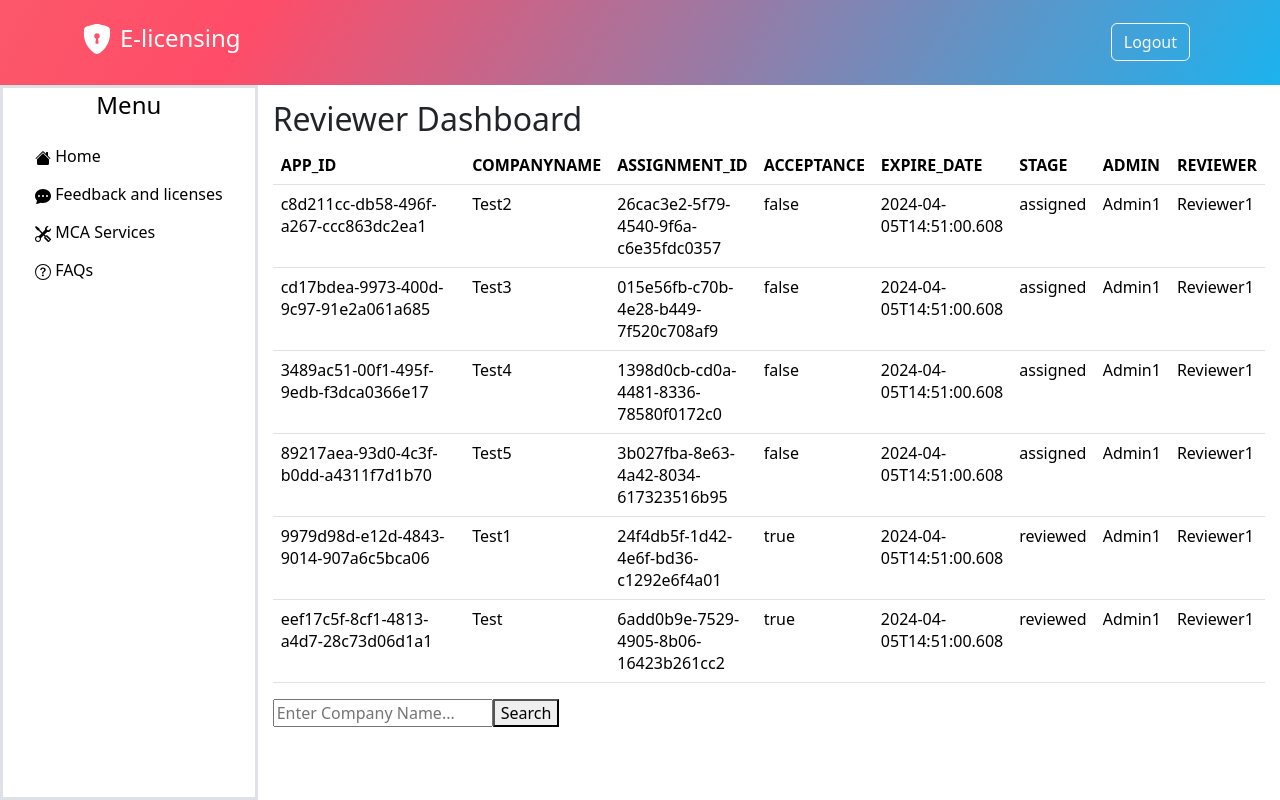
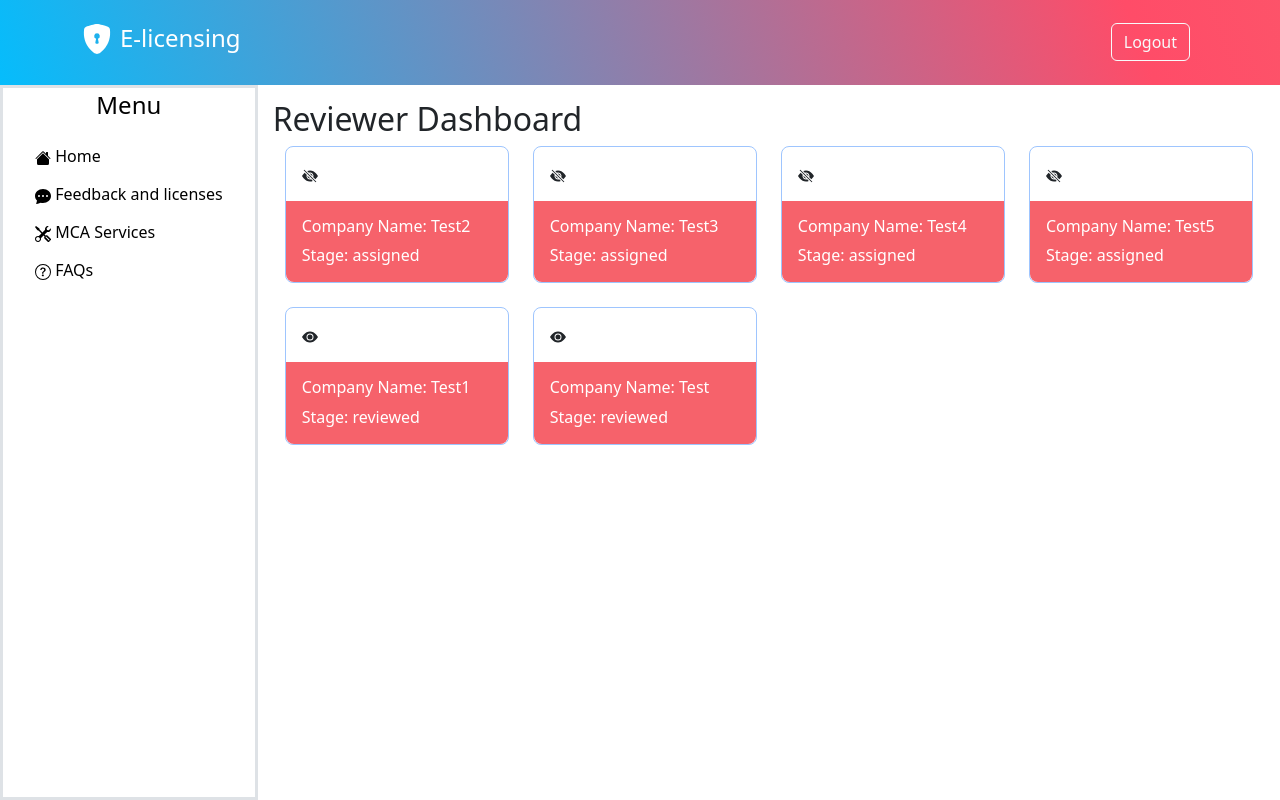
Before and after one commit to bhawansh-bns/final-screens, a React (Create React App) app: page /reviewer-dashboard in a window 1280 px wide. Built offline with nearby package versions, Linux system fonts and the light colour scheme.

Commit message:
reviewer dashboard done

```diff
--- a/src/components/AdminCard/Cards.js
+++ b/src/components/AdminCard/Cards.js
@@ -115,7 +115,10 @@ const Cards = ({ data, excludeColumns = [], account }) => {
                     </svg>
                   )}
                 </div>
-                <div className="card-body bg-info rounded-bottom-3 text-white">
+                <div
+                  className="card-body rounded-bottom-3 text-white"
+                  style={{ background: "#9370DB" }}
+                >
                   <h6 className="card-title">
                     Company Name: {item.CompanyName}
                   </h6>
--- /dev/null
+++ b/src/components/ReviewerCard/Cards.js
@@ -0,0 +1,127 @@
+import React, { useState } from "react";
+import SearchPopup from "../../reviewer/SearchPopup";
+import styles from "./styles.css";
+
+const Cards = ({ data, excludeColumns = [], account }) => {
+  if (!data || !data.length) {
+    return <h4>Loading...</h4>;
+  } else {
+    console.log(data);
+  }
+
+  const filteredColumns = Object.keys(data[0]).filter(
+    (key) => !excludeColumns.includes(key)
+  );
+  const [companyName, setCompanyName] = useState("");
+  const setName = (name) => {
+    setCompanyName(name["CompanyName"]);
+    console.log(companyName);
+  };
+  return (
+    <div>
+      <div
+        class="modal fade"
+        id="getAssignmentsModal"
+        tabindex="-1"
+        aria-labelledby="getAssignmentsModalLabel"
+        aria-hidden="true"
+      >
+        <div class="modal-dialog modal-dialog-scrollable modal-lg">
+          <div class="modal-content">
+            <div class="modal-header">
+              <h1 class="modal-title fs-5" id="getAssignmentsModalLabel">
+                {companyName}
+              </h1>
+              <button
+                type="button"
+                class="btn-close"
+                data-bs-dismiss="modal"
+                aria-label="Close"
+              ></button>
+            </div>
+            <div class="modal-body">
+              <SearchPopup accountName={account} companyName={companyName} />
+            </div>
+          </div>
+        </div>
+      </div>
+
+      <div className="container">
+        <div className="row">
+          {data.map((item) => (
+            <div
+              className="col-md-3 mb-2"
+              key={item.id}
+              data-bs-toggle="modal"
+              data-bs-target="#getAssignmentsModal"
+              onClick={() => setName(item)}
+            >
+              <div className="card border border-primary-subtle rounded-3 mb-3">
+                <div class="mx-3 my-3">
+                  {item.Stage == "assigned" ? (
+                    <svg
+                      xmlns="http://www.w3.org/2000/svg"
+                      width="16"
+                      height="16"
+                      fill="currentColor"
+                      class="bi bi-eye-slash-fill"
+                      viewBox="0 0 16 16"
+                    >
+                      <path d="m10.79 12.912-1.614-1.615a3.5 3.5 0 0 1-4.474-4.474l-2.06-2.06C.938 6.278 0 8 0 8s3 5.5 8 5.5a7.029 7.029 0 0 0 2.79-.588zM5.21 3.088A7.028 7.028 0 0 1 8 2.5c5 0 8 5.5 8 5.5s-.939 1.721-2.641 3.238l-2.062-2.062a3.5 3.5 0 0 0-4.474-4.474L5.21 3.089z" />
+                      <path d="M5.525 7.646a2.5 2.5 0 0 0 2.829 2.829l-2.83-2.829zm4.95.708-2.829-2.83a2.5 2.5 0 0 1 2.829 2.829zm3.171 6-12-12 .708-.708 12 12-.708.708z" />
+                    </svg>
+                  ) : item.Stage == "under_review" ? (
+                    <svg
+                      xmlns="http://www.w3.org/2000/svg"
+                      width="30"
+                      height="30"
+                      fill="currentColor"
+                      class="bi bi-hourglass-split"
+                      viewBox="0 0 16 16"
+                    >
+                      <path d="M2.5 15a.5.5 0 1 1 0-1h1v-1a4.5 4.5 0 0 1 2.557-4.06c.29-.139.443-.377.443-.59v-.7c0-.213-.154-.451-.443-.59A4.5 4.5 0 0 1 3.5 3V2h-1a.5.5 0 0 1 0-1h11a.5.5 0 0 1 0 1h-1v1a4.5 4.5 0 0 1-2.557 4.06c-.29.139-.443.377-.443.59v.7c0 .213.154.451.443.59A4.5 4.5 0 0 1 12.5 13v1h1a.5.5 0 0 1 0 1h-11zm2-13v1c0 .537.12 1.045.337 1.5h6.326c.216-.455.337-.963.337-1.5V2h-7zm3 6.35c0 .701-.478 1.236-1.011 1.492A3.5 3.5 0 0 0 4.5 13s.866-1.299 3-1.48V8.35zm1 0v3.17c2.134.181 3 1.48 3 1.48a3.5 3.5 0 0 0-1.989-3.158C8.978 9.586 8.5 9.052 8.5 8.351z" />
+                    </svg>
+                  ) : item.Stage == "reviewed" ? (
+                    <svg
+                      xmlns="http://www.w3.org/2000/svg"
+                      width="16"
+                      height="16"
+                      fill="currentColor"
+                      class="bi bi-eye-fill"
+                      viewBox="0 0 16 16"
+                    >
+                      <path d="M10.5 8a2.5 2.5 0 1 1-5 0 2.5 2.5 0 0 1 5 0z" />
+                      <path d="M0 8s3-5.5 8-5.5S16 8 16 8s-3 5.5-8 5.5S0 8 0 8zm8 3.5a3.5 3.5 0 1 0 0-7 3.5 3.5 0 0 0 0 7z" />
+                    </svg>
+                  ) : (
+                    <svg
+                      xmlns="http://www.w3.org/2000/svg"
+                      width="16"
+                      height="16"
+                      fill="currentColor"
+                      class="bi bi-calendar-x-fill"
+                      viewBox="0 0 16 16"
+                    >
+                      <path d="M4 .5a.5.5 0 0 0-1 0V1H2a2 2 0 0 0-2 2v1h16V3a2 2 0 0 0-2-2h-1V.5a.5.5 0 0 0-1 0V1H4V.5zM16 14V5H0v9a2 2 0 0 0 2 2h12a2 2 0 0 0 2-2zM6.854 8.146 8 9.293l1.146-1.147a.5.5 0 1 1 .708.708L8.707 10l1.147 1.146a.5.5 0 0 1-.708.708L8 10.707l-1.146 1.147a.5.5 0 0 1-.708-.708L7.293 10 6.146 8.854a.5.5 0 1 1 .708-.708z" />
+                    </svg>
+                  )}
+                </div>
+                <div
+                  className="card-body rounded-bottom-3 text-white"
+                  style={{ background: "#f6626b" }}
+                >
+                  <h6 className="card-title">
+                    Company Name: {item.CompanyName}
+                  </h6>
+                  <p className="card-text">Stage: {item.Stage}</p>
+                </div>
+              </div>
+            </div>
+          ))}
+        </div>
+      </div>
+    </div>
+  );
+};
+
+export default Cards;
--- /dev/null
+++ b/src/components/ReviewerCard/styles.css
@@ -0,0 +1,6 @@
+/* .card {
+  background: #ff4c68;
+} */
+.card:hover {
+  box-shadow: 0 0 10px rgba(0, 0, 0, 0.5);
+}
--- a/src/components/table/Table.js
+++ b/src/components/table/Table.js
@@ -27,12 +27,7 @@ const Table = ({ data, excludeColumns = [], account }) => {
         </thead>
         <tbody>
           {data.map((row, index) => (
-            <tr
-              key={index}
-              data-bs-toggle="modal"
-              data-bs-target="#exampleModal"
-              onClick={() => setName(row)}
-            >
+            <tr key={index} onClick={() => setName(row)}>
               {filteredColumns.map((key, index) => (
                 <td key={index}>{row[key]}</td>
               ))}
--- a/src/components/template/HeaderStyles.module.css
+++ b/src/components/template/HeaderStyles.module.css
@@ -1,11 +1,11 @@
 .gradient_background {
   height: 200;
-  background: linear-gradient(300deg, #00bfff, #ff4c68, #ef8172);
+  background: linear-gradient(250deg, #ef8172, #ff4c68, #00bfff);
   background-size: 180% 180%;
-  animation: gradient-animation 18s ease infinite;
+  /* animation: gradient-animation 18s ease infinite; */
 }
 
-@keyframes gradient-animation {
+/* @keyframes gradient-animation {
   0% {
     background-position: 0% 50%;
   }
@@ -15,4 +15,4 @@
   100% {
     background-position: 0% 50%;
   }
-}
+} */
--- a/src/reviewer/ReviewerDashboard.jsx
+++ b/src/reviewer/ReviewerDashboard.jsx
@@ -1,15 +1,15 @@
 import React, { useState, useEffect } from "react";
 import PageTemplate from "../components/template/PageTemplate";
-import Table from "../components/table/Table";
 import SearchPopup from "./SearchPopup";
 import { Stack } from "@mui/material";
 import "./ReviewerDashboardStyles.css";
 import axios from "axios";
 import { useHistory } from "react-router-dom";
 import { getAssignmentsForReviewer_response } from "../temp-variables/tempResponses";
+import Cards from "../components/ReviewerCard/Cards";
 
 const ReviewerDashboard = () => {
-  const [applications, setApplications] = useState([]);
+  const [assignments, setAssignments] = useState([]);
   const history = useHistory();
   const [account, setAccount] = useState("");
 
@@ -27,9 +27,9 @@ const ReviewerDashboard = () => {
     //     history.push("/sign-in");
     //   }
     // });
-    loadApplications();
+    loadAssignments();
   };
-  const loadApplications = () => {
+  const loadAssignments = () => {
     // axios
     //   .get(`https://localhost:8449/getAssignmentsForReviewer/${accountName}`)
     //   .then((res) => {
@@ -37,7 +37,7 @@ const ReviewerDashboard = () => {
     //     setApplications(res.data);
     //   })
     //   .catch((err) => console.error(err));
-    setApplications(getAssignmentsForReviewer_response);
+    setAssignments(getAssignmentsForReviewer_response);
   };
 
   useEffect(() => {
@@ -48,8 +48,7 @@ const ReviewerDashboard = () => {
     <PageTemplate>
       <div className="reviewerDashboard">
         <h2>Reviewer Dashboard</h2>
-        <Table data={applications} />
-        <SearchPopup accountName={account} />
+        <Cards data={assignments} excludeColumns={[]} account={account} />
       </div>
     </PageTemplate>
   );
--- a/src/reviewer/ReviewerPopup.js
+++ b/src/reviewer/ReviewerPopup.js
@@ -62,16 +62,24 @@ const ReviewerPopup = ({ companyData, companyName, accountName }) => {
 
   return (
     <div>
-      <Table data={companyData} />
-      <button onClick={handleDownload}> View the application! </button>
+      <Table data={companyData} excludeColumns={["App_Id"]} />
+      <button class="btn btn-primary my-2" onClick={handleDownload}>
+        View the application
+      </button>
       <input
+        class="form-control my-2"
         type="text"
+        style={{ width: "24rem" }}
         value={reviewerFeedback}
         onChange={handleInputChange}
         placeholder="Enter feedback..."
       />
-      <button onClick={handleAccept}> Accept </button>
-      <button onClick={handleReject}> Reject </button>
+      <button class="btn btn-success my-2 me-4" onClick={handleAccept}>
+        Accept
+      </button>
+      <button class="btn btn-danger my-2" onClick={handleReject}>
+        Reject
+      </button>
     </div>
   );
 };
--- a/src/reviewer/SearchPopup.js
+++ b/src/reviewer/SearchPopup.js
@@ -1,26 +1,26 @@
-import React, { useState } from "react";
+import React, { useState, useEffect } from "react";
 import Table from "../components/table/Table";
 import ReviewerPopup from "./ReviewerPopup";
 import { getAssignmentsForCompanyName_response } from "../temp-variables/tempResponses";
 
 function SearchPopup(props) {
-  const [companyName, setcompanyName] = useState("");
   const [companyData, setCompanyData] = useState([]);
-  const [showPopup, setShowPopup] = useState(false);
-  const { accountName } = props;
+  const { accountName, companyName } = props;
 
   const handleInputChange = (event) => {
     setcompanyName(event.target.value);
   };
 
-  const handleSearch = async () => {
+  const fetchData = async () => {
     // const response = await fetch(
     //   `https://localhost:8449/getAssignments/${accountName}/${companyName}`
     // );
     // const data = await response.json();
     setCompanyData(getAssignmentsForCompanyName_response);
-    setShowPopup(true);
   };
+  useEffect(() => {
+    fetchData();
+  }, []);
 
   const handlePopupClose = () => {
     setShowPopup(false);
@@ -28,20 +28,8 @@ function SearchPopup(props) {
 
   return (
     <div>
-      <input
-        type="text"
-        value={companyName}
-        onChange={handleInputChange}
-        placeholder="Enter Company Name..."
-      />
-      <button onClick={handleSearch}>Search</button>
-      {showPopup && (
       <div className="popup">
         <div className="popup-content">
-            <button className="close-btn" onClick={handlePopupClose}>
-              X
-            </button>
-
           <ReviewerPopup
             companyName={companyName}
             companyData={companyData}
@@ -49,7 +37,6 @@ function SearchPopup(props) {
           />
         </div>
       </div>
-      )}
     </div>
   );
 }
```
Also changed, not shown: src/client/UploadForm.js (+6 -1 lines), src/components/ApplicantCard/Cards.js (+34 -5 lines). Lines whose indentation alone changed are shown as unchanged.
